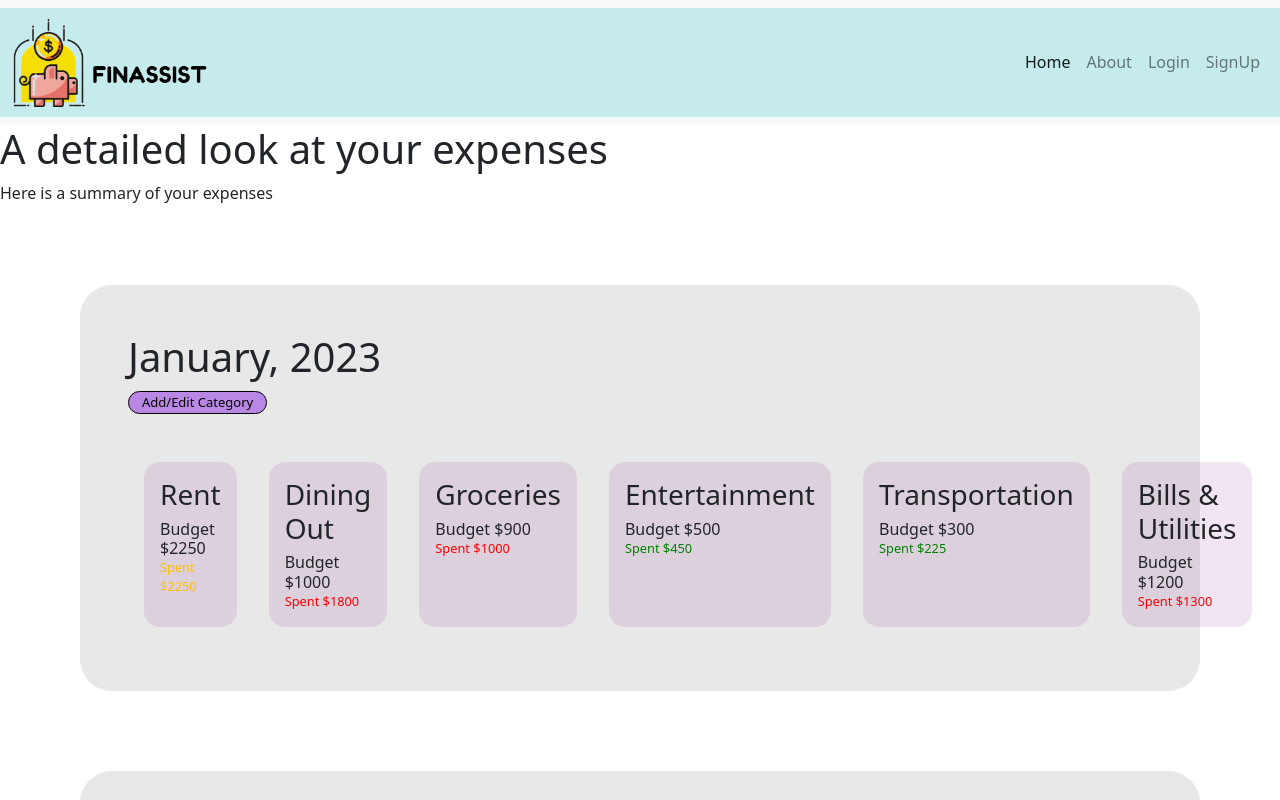
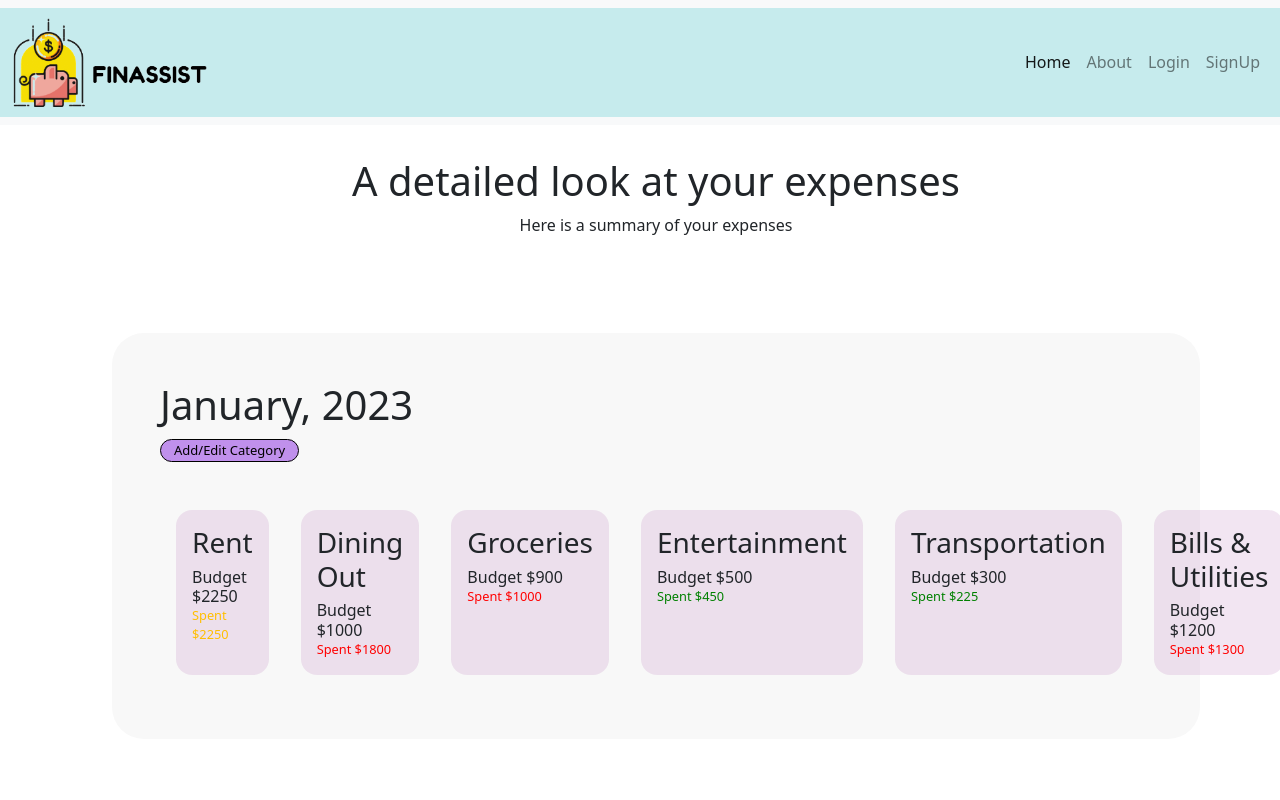
Before and after one commit to Unaiza898/Hackathon_2023, a React (Create React App) app in the folder client/: page /userExpenses in a window 1280 px wide. Shown: the top 800 px of the page. Built offline with nearby package versions, Linux system fonts and the light colour scheme.

Commit message:
merge with olivia

```diff
--- a/client/src/Components/UserDashboard.js
+++ b/client/src/Components/UserDashboard.js
@@ -49,7 +49,7 @@ function UserDashboard({ familyMembers, setFamilyMembers }) {
             <div className="card-body">
               <h5 className="card-title">EXPLORE YOUR SPENDINGS</h5>
               <p className="card-text">Some quick example text to build on the card title and make up the bulk of the card's content.</p>
-              <a href="" className="btn btn-primary">EXPENSES HISTORY</a>
+              <a href="/userExpenses" className="btn btn-primary">EXPENSES HISTORY</a>
             </div>
         </div>
       </div>
--- a/client/src/Components/UserExpenses.js
+++ b/client/src/Components/UserExpenses.js
@@ -3,10 +3,10 @@ import '../Style/UserExpenses.css'
 
 const UserExpenses = () => {
    return (
-      <div classname="user-expenses">
+      <div className="user-expenses">
 
          {/* Header */}
-         <div classname="user-expenses-container">
+         <div className="user-expenses-container">
             <h1> A detailed look at your expenses </h1>
             <p> Here is a summary of your expenses </p>
          </div>
--- a/client/src/Style/UserExpenses.css
+++ b/client/src/Style/UserExpenses.css
@@ -1,8 +1,20 @@
+.user-expenses {
+   margin-left: 2em;
+   padding-top: 2em;
+}
+
+.user-expenses-container {
+   display: flex;
+   flex-direction: column;
+   justify-content: center;
+   align-items: center;
+}
+
 .january-container {
    margin: 5em;
    padding: 3em;
    border-radius: 2em;
-   background-color:#E8E8E8;
+   background-color:	#F8F8F8;
 }
 
 .january-header {
```
